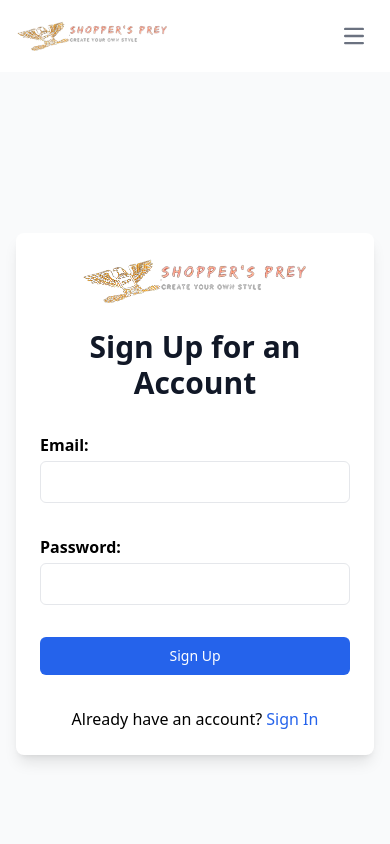
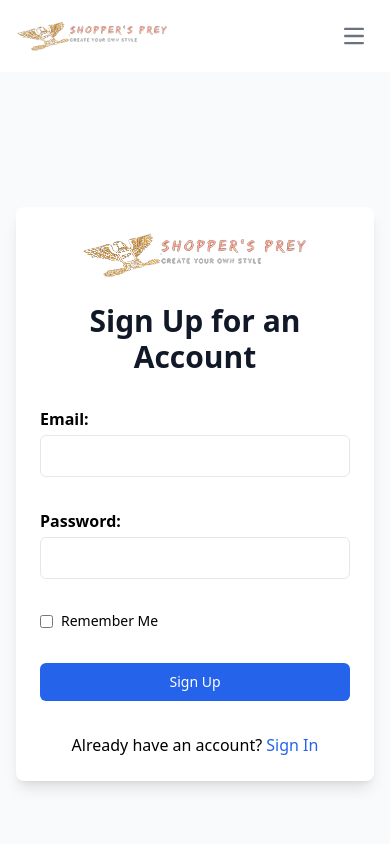
Before and after one commit to pokharel59/shoppersprey_customer, a Next.js app: page /loginPage in a window 390 px wide. Shown: the top 844 px of the page. Built offline with nearby package versions, Linux system fonts and the light colour scheme.

Commit message:
added the token system for login

```diff
--- a/app/api/checkUsers/route.js
+++ b/app/api/checkUsers/route.js
@@ -3,6 +3,7 @@
 import { NextResponse } from "next/server";
 import { connectionStr } from "app/libs/mongodb";
 import { Users } from "@/app/libs/models/Schema";
+import jwt from "jsonwebtoken";
 
 export async function POST(request) {
   const payload = await request.json();
@@ -21,7 +22,14 @@
     const passwordMatch = await bcrypt.compare(payload.password, existingUser.password);
 
     if (passwordMatch) {
-      return NextResponse.json({ success: true }, { status: 200 });
+
+      const token = jwt.sign(
+        { name: existingUser.name, email: existingUser.email},
+        process.env.TOKEN_KEY,
+        { expiresIn: "1h"}
+        );
+
+      return NextResponse.json({ token, success: true}, { status: 200 });
     } else {
       return NextResponse.json({ message: 'Invalid password', success: false }, { status: 401 });
     }
--- a/app/components/header.js
+++ b/app/components/header.js
@@ -1,13 +1,8 @@
 "use client"
 import Link from 'next/link';
 import React from 'react';
-import { signOut } from 'next-auth/react';
 
-const HeaderPage = ({ userName, userImage }) => {
-    console.log(userImage, userName);
-    const logOut = async () => {
-        signOut('google')
-    }
+const HeaderPage = ({name}) => {
     return (
         <nav className=" dark:bg-gray-900 ">
             <div className="max-w-screen-xl flex flex-wrap items-center justify-between mx-auto p-4">
@@ -33,17 +28,10 @@
                             <Link href="/productDisplay/[cartPage]" as="/productDisplay/cart" passHref className="block py-2 pl-3 pr-4 text-gray-900 rounded hover:bg-gray-100 md:hover:bg-transparent md:border-0 md:hover:text-blue-700 md:p-0 dark:text-white md:dark:hover:text-blue-500 dark:hover:bg-gray-700 dark:hover:text-white md:dark:hover:bg-transparent">Cart</Link>
                         </li>
                         <li>
-                            <p className="block py-2 pl-3 pr-4 text-gray-900 rounded hover:bg-gray-100 md:hover:bg-transparent md:border-0 md:hover:text-blue-700 md:p-0 dark:text-white md:dark:hover:text-blue-500 dark:hover:bg-gray-700 dark:hover:text-white md:dark:hover:bg-transparent">{userName}</p>
+                            <p className="block py-2 pl-3 pr-4 text-gray-900 rounded hover:bg-gray-100 md:hover:bg-transparent md:border-0 md:hover:text-blue-700 md:p-0 dark:text-white md:dark:hover:text-blue-500 dark:hover:bg-gray-700 dark:hover:text-white md:dark:hover:bg-transparent">{name}</p>
                         </li>
                         <li>
-                            <img
-                                src={userImage}
-                                alt="User"
-                                className="block h-8 w-8 rounded-full mx-auto"
-                            />
-                        </li>
-                        <li>
-                            <button onClick={logOut} className="block py-2 pl-3 pr-4 text-gray-900 rounded hover:bg-gray-100 md:hover:bg-transparent md:border-0 md:hover:text-blue-700 md:p-0 dark:text-white md:dark:hover:text-blue-500 dark:hover:bg-gray-700 dark:hover:text-white md:dark:hover:bg-transparent">Logout</button>
+                            <button className="block py-2 pl-3 pr-4 text-gray-900 rounded hover:bg-gray-100 md:hover:bg-transparent md:border-0 md:hover:text-blue-700 md:p-0 dark:text-white md:dark:hover:text-blue-500 dark:hover:bg-gray-700 dark:hover:text-white md:dark:hover:bg-transparent">Logout</button>
                         </li>
                     </ul>
                 </div>
--- a/app/libs/models/Schema.js
+++ b/app/libs/models/Schema.js
@@ -36,7 +36,8 @@
   password: String,
   address: String,
   city: String,
-  phoneNumber: {type: Number, required: true}
+  phoneNumber: {type: Number, required: true},
+  rememberMe: Boolean,
 },
 );
 
--- a/app/loginPage/page.js
+++ b/app/loginPage/page.js
@@ -9,9 +9,9 @@
 
   const [email, setEmail] = useState("");
   const [password, setPassword] = useState("");
-
   const [emailError, setEmailError] = useState("");
   const [passwordError, setPasswordError] = useState("");
+  const [rememberMe, setRememberMe] = useState(false);
 
   const handleSignUp = async () => {
     setEmailError("");
@@ -19,12 +19,12 @@
 
     let isValid = true;
 
-    if(email === "" || password == ""){
+    if (email === "" || password === "") {
       alert("Field must not be empty");
       isValid = false;
     }
 
-    if(isValid){
+    if (isValid) {
       try {
         const response = await fetch("http://localhost:4000/api/checkUsers", {
           method: "POST",
@@ -33,20 +33,21 @@
           },
           body: JSON.stringify({
             email: email,
-            password: password
+            password: password,
+            rememberMe: rememberMe,
           })
         })
 
         console.log('API Response:', response);
 
-        if(response.status === 200){
+        if (response.status === 200) {
           const result = await response.json();
-          if(result.success){
-            router.push("/")
-          }else{
-            console.log("Failed to found user");
-          }
-        }else if (response.status === 401){
+          const { token } = result;
+          localStorage.setItem('token', token);
+          console.log('Token stored:', token);
+          // router.push("/");
+
+        } else if (response.status === 401) {
           toast.error("User not found in the database or invalid credentials", {
             position: toast.POSITION.TOP_LEFT,
             autoClose: 3000,
@@ -63,7 +64,6 @@
   const handleLogin = () => {
     router.push('/signupPage');
   };
-
   return (
     <div className="min-h-screen flex items-center justify-center bg-gray-50 py-12 px-4 sm:px-6 lg:px-8">
       <div className="max-w-md w-full space-y-8 p-6 bg-white rounded-lg shadow-lg">
@@ -101,6 +101,18 @@
           />
           <p className="text-red-500">{passwordError}</p>
         </div>
+        <div className="mt-4">
+          <label htmlFor="rememberMe" className="flex items-center">
+            <input
+              type="checkbox"
+              id="rememberMe"
+              checked={rememberMe}
+              onChange={() => setRememberMe(!rememberMe)}
+              className="mr-2"
+            />
+            <span className="text-sm">Remember Me</span>
+          </label>
+        </div>
         <div className="mt-6">
           <button
             type="submit"
@@ -109,6 +121,8 @@
           >
             Sign Up
           </button>
+        </div>
+        <div className="mt-4">
         </div>
         <p className="mt-4 text-center">
           Already have an account?{' '}
--- a/package.json
+++ b/package.json
@@ -13,6 +13,7 @@
     "bcrypt": "^5.1.1",
     "eslint": "8.46.0",
     "eslint-config-next": "13.4.12",
+    "jsonwebtoken": "^9.0.2",
     "next": "13.4.12",
     "next-auth": "^4.23.0",
     "nodemailer": "^6.9.5",
```
Also changed, not shown: 1 other file (tests, documents, lock files or other folders). Lines whose indentation alone changed are shown as unchanged.
